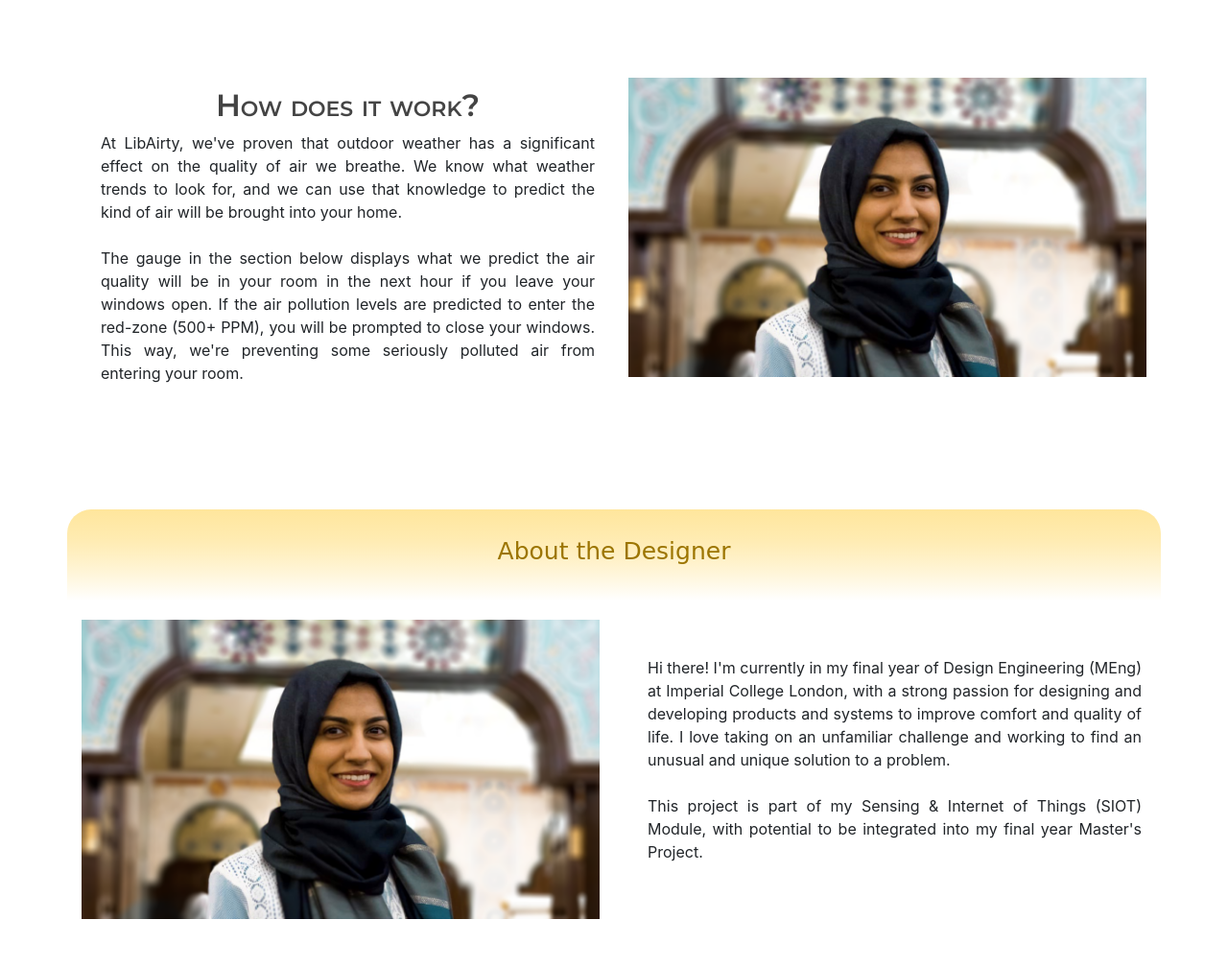
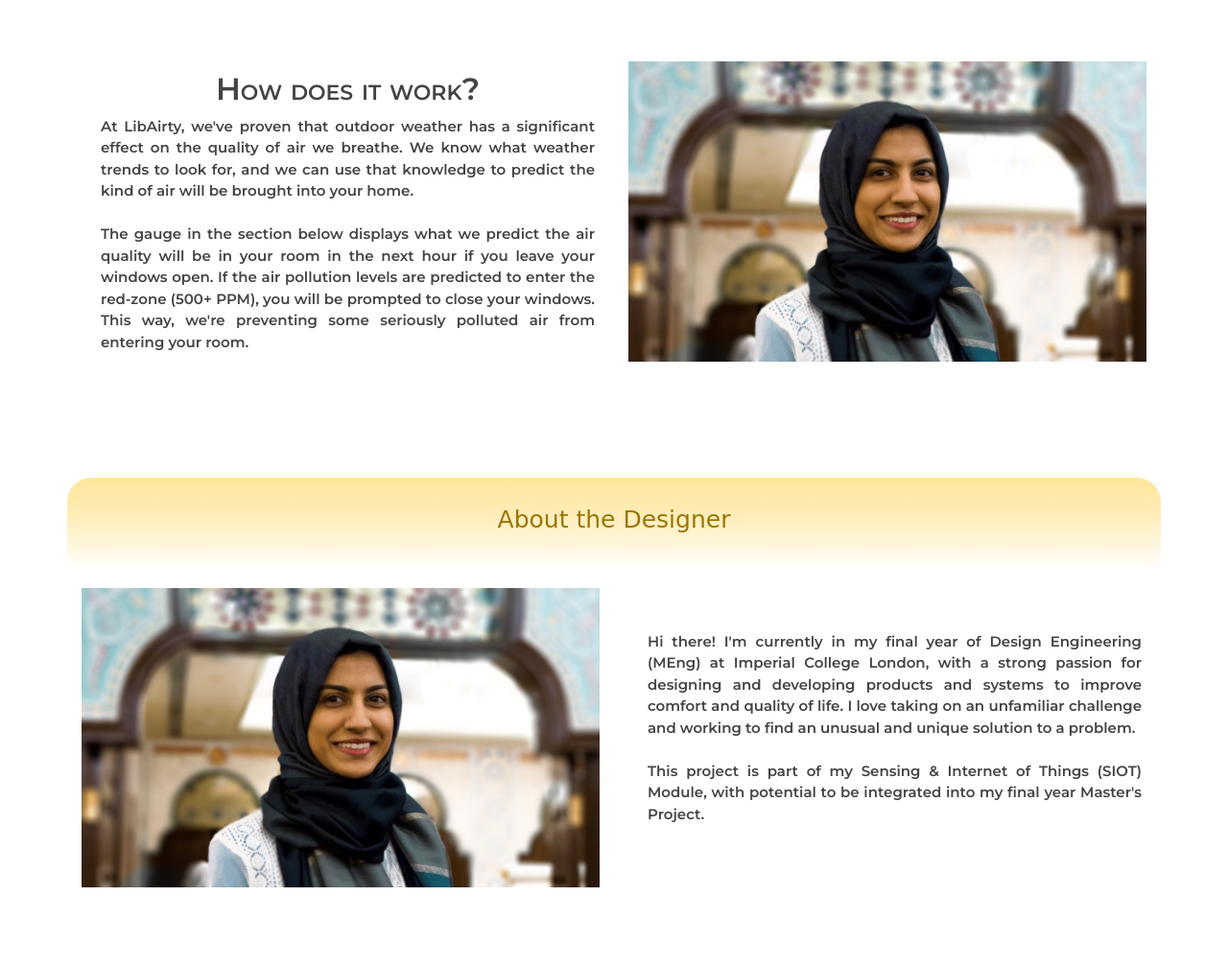
Before and after one commit to sanafp/LibAirty_SIOT, a Flask app: page /about in a window 1280 px wide. Shown: the part 594-1602 px from the top of the page at 96% size. After the commit the page ends 1519 px from the top, so only its background shows below. Run offline with Flask 2, Linux system fonts and the light colour scheme; some libraries are stand-ins or nearby versions; some web fonts are replaced.

Commit message:
bolded text

```diff
--- a/static/main.css
+++ b/static/main.css
@@ -68,7 +68,7 @@
 p {
   color: #444444;
   font-family: 'Montserrat', sans-serif;
-  font-weight: 500;
+  font-weight: 600;
   text-align: center;
   font-size: 15px;
 }
@@ -78,6 +78,13 @@
   font-family: 'Montserrat', sans-serif;
   font-weight: 600;
   text-align: center;
+  font-size: 15px;
+}
+
+.p-non-centered {
+  color: #444444;
+  font-family: 'Montserrat', sans-serif;
+  font-weight: 600;
   font-size: 15px;
 }
 
@@ -105,7 +112,7 @@
   font-size: 14px;
   color:#00656D;
   font-family: 'Montserrat', sans-serif;
-  font-weight: 400;
+  font-weight: 600;
 }
 
 .navbarfont {
--- a/templates/about.html
+++ b/templates/about.html
@@ -20,7 +20,9 @@
 	<div class="col-md-6 md-auto content-section-no-bkgrnd-no-justification" style="display: grid; text-align: justify; align-items: center;">
 		<div style="padding-left: 15px;">
 			<h2> What is LibAirty? </h2>
-        	At LibAirty, we've proven that outdoor weather has a significant effect on the quality of air we breathe. We know what weather trends to look for, and we can use that knowledge to predict the kind of air will be brought into your home. <br><br> The gauge in the section below displays what we predict the air quality will be in your room in the next hour if you leave your windows open. If the air pollution levels are predicted to enter the red-zone (500+ PPM), you will be prompted to close your windows. This way, we're preventing some seriously polluted air from entering your room.
+			<div class = "p-non-centered">
+        		At LibAirty, we've proven that outdoor weather has a significant effect on the quality of air we breathe. We know what weather trends to look for, and we can use that knowledge to predict the kind of air will be brought into your home. <br><br> The gauge in the section below displays what we predict the air quality will be in your room in the next hour if you leave your windows open. If the air pollution levels are predicted to enter the red-zone (500+ PPM), you will be prompted to close your windows. This way, we're preventing some seriously polluted air from entering your room.
+        	</div>
       </div>
   </div>
 </div>
@@ -30,7 +32,9 @@
 	<div class="col-md-6 md-auto content-section-no-bkgrnd-no-justification" style="display: grid; text-align: justify; align-items: center;">
 		<div style="padding-left: 15px;">
 			<h2> How does it work? </h2>
-	        At LibAirty, we've proven that outdoor weather has a significant effect on the quality of air we breathe. We know what weather trends to look for, and we can use that knowledge to predict the kind of air will be brought into your home. <br><br> The gauge in the section below displays what we predict the air quality will be in your room in the next hour if you leave your windows open. If the air pollution levels are predicted to enter the red-zone (500+ PPM), you will be prompted to close your windows. This way, we're preventing some seriously polluted air from entering your room.
+			<div class = "p-non-centered">
+	       		At LibAirty, we've proven that outdoor weather has a significant effect on the quality of air we breathe. We know what weather trends to look for, and we can use that knowledge to predict the kind of air will be brought into your home. <br><br> The gauge in the section below displays what we predict the air quality will be in your room in the next hour if you leave your windows open. If the air pollution levels are predicted to enter the red-zone (500+ PPM), you will be prompted to close your windows. This way, we're preventing some seriously polluted air from entering your room.
+       		</div>
       </div>
   </div>
 
@@ -57,7 +61,7 @@
 </div>
 
 	<div class="col-md-6 md-auto content-section-no-bkgrnd-no-justification" style="display: grid; text-align: justify; align-items: center;">
-		<div style="padding-left: 15px;">
+		<div class = "p-non-centered" style="padding-left: 15px;">
 			Hi there! I'm currently in my final year of Design Engineering (MEng) at Imperial College London, with a strong passion for designing and developing products and systems to improve comfort and quality of life. I love taking on an unfamiliar challenge and working to find an unusual and unique solution to a problem.
 
 			<br><br>
--- a/templates/home.html
+++ b/templates/home.html
@@ -13,7 +13,7 @@
 </div>
 
 <div class="row my-auto content-section-no-bkgrnd">
-    <div style="margin-bottom: 20px; margin-top: 20px; font-weight: 600;" >
+    <div style="margin-bottom: 20px; margin-top: 20px; font-weight: 600 ;" >
       <p>
         At LibAirty, we've proven that outdoor weather has a significant effect on the quality of air we breathe. We want to empower people to know their air better, to give them autonomy and liberty... Lib-air-ty... LibAirty! Now you're getting it! With our unique combination of software and hardware, we know what weather trends to look for, and we can use that knowledge to predict the kind of air that will be brought into your home.
 
```
